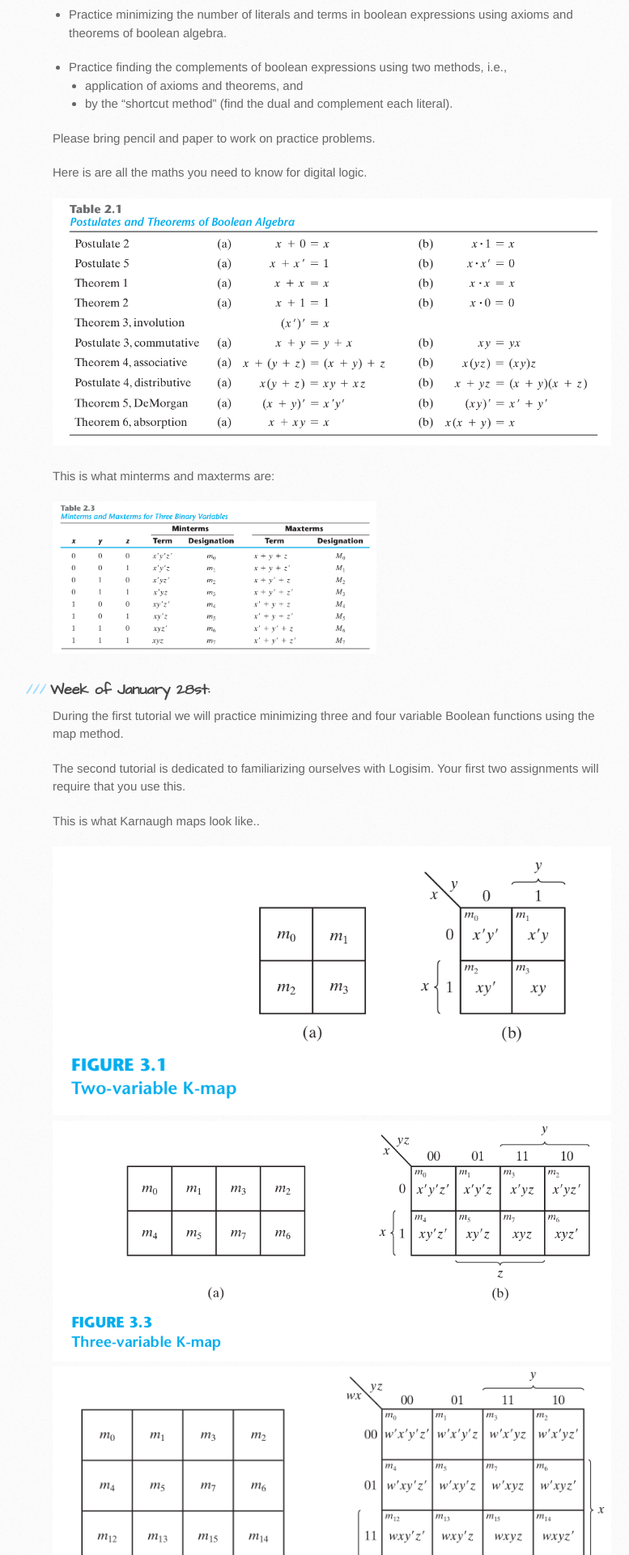
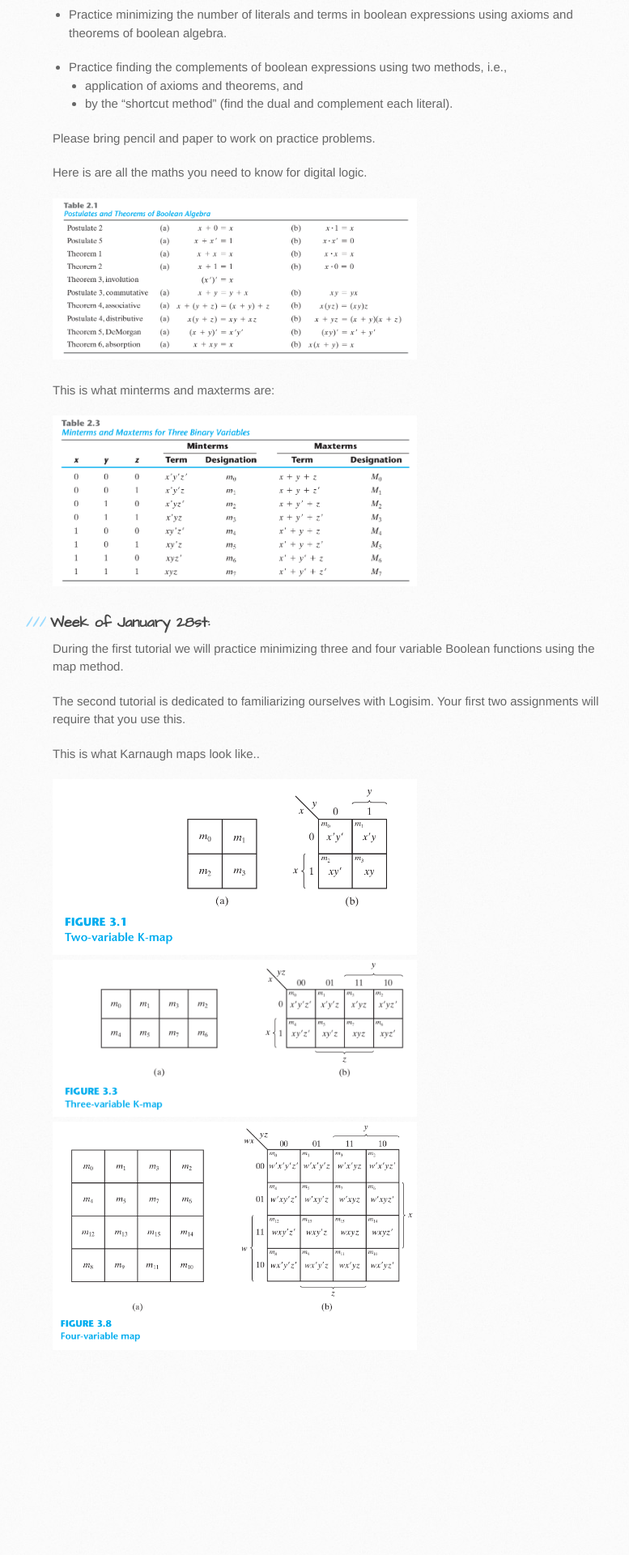
Before and after one commit to philstutorials/philstutorials.github.io, a Jekyll site: the page built from CPSC359W.md, in a window 1280 px wide. Shown: the part 621-2541 px from the top of the page at 81% size, without its empty margins (105-882 px from the left). Built offline with Jekyll 4.4.1, drawn with Linux system fonts in a browser that asks for light colours; our own code applies the rules of GitHub Pages for plain Markdown files; after the commit the page ends 2317 px from its top, so only the background shows below that.

Commit message:
Update CPSC359W.md

```diff
--- a/CPSC359W.md
+++ b/CPSC359W.md
@@ -27,11 +27,11 @@ Please bring pencil and paper to work on practice problems.
 
 Here is are all the maths you need to know for digital logic.
 
-![complex mathematics](https://raw.githubusercontent.com/philstutorials/philstutorials.github.io/master/_data/postulates_theorems.png "complex mathematics")
+<img src="https://raw.githubusercontent.com/philstutorials/philstutorials.github.io/master/_data/postulates_theorems.png " width="450"/>
 
 This is what minterms and maxterms are:
 
- <img src="https://raw.githubusercontent.com/philstutorials/philstutorials.github.io/master/_data/minmaxterms.png " width="400"/>
+ <img src="https://raw.githubusercontent.com/philstutorials/philstutorials.github.io/master/_data/minmaxterms.png " width="450"/>
 
 ### Week of January 28st:
 During the first tutorial we will practice minimizing three and four variable Boolean functions using the map method.
@@ -40,11 +40,8 @@ The second tutorial is dedicated to familiarizing ourselves with Logisim. Your f
 
 This is what Karnaugh maps look like..
 
-![kmaps_2v](https://raw.githubusercontent.com/philstutorials/philstutorials.github.io/master/_data/kmap2.png "map method 2")
-![kmaps_3v](https://raw.githubusercontent.com/philstutorials/philstutorials.github.io/master/_data/kmap3.png "map method 3")
-![kmaps_4v](https://raw.githubusercontent.com/philstutorials/philstutorials.github.io/master/_data/kmap4.png "map method 4")
-
 <div>
-  <img src="http://lorempixel.com/200/200/" width="48"/>
-  <img src="http://lorempixel.com/200/200/" width="48"/>
+ <img src="https://raw.githubusercontent.com/philstutorials/philstutorials.github.io/master/_data/kmap2.png " width="450"/>
+ <img src="https://raw.githubusercontent.com/philstutorials/philstutorials.github.io/master/_data/kmap3.png " width="450"/>
+ <img src="https://raw.githubusercontent.com/philstutorials/philstutorials.github.io/master/_data/kmap4.png " width="450"/>
 </div>
```
